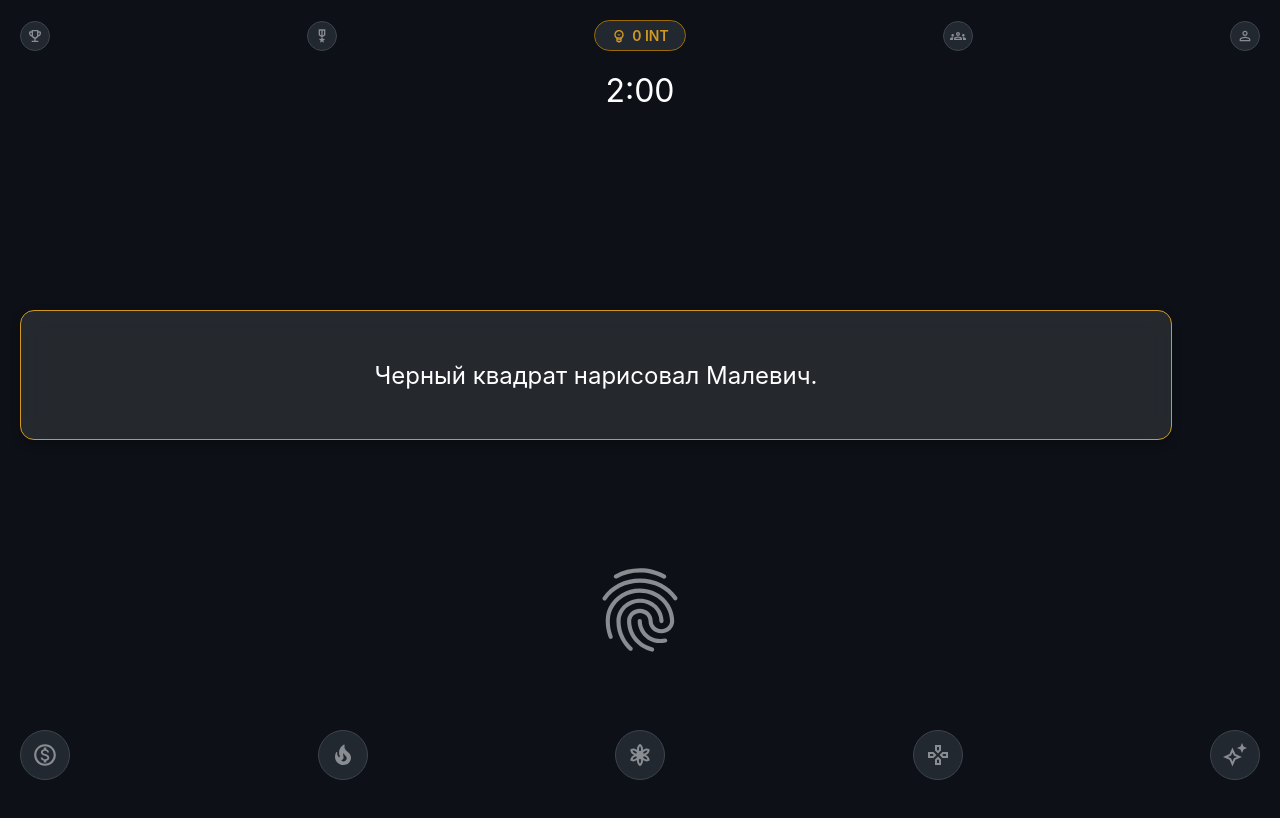
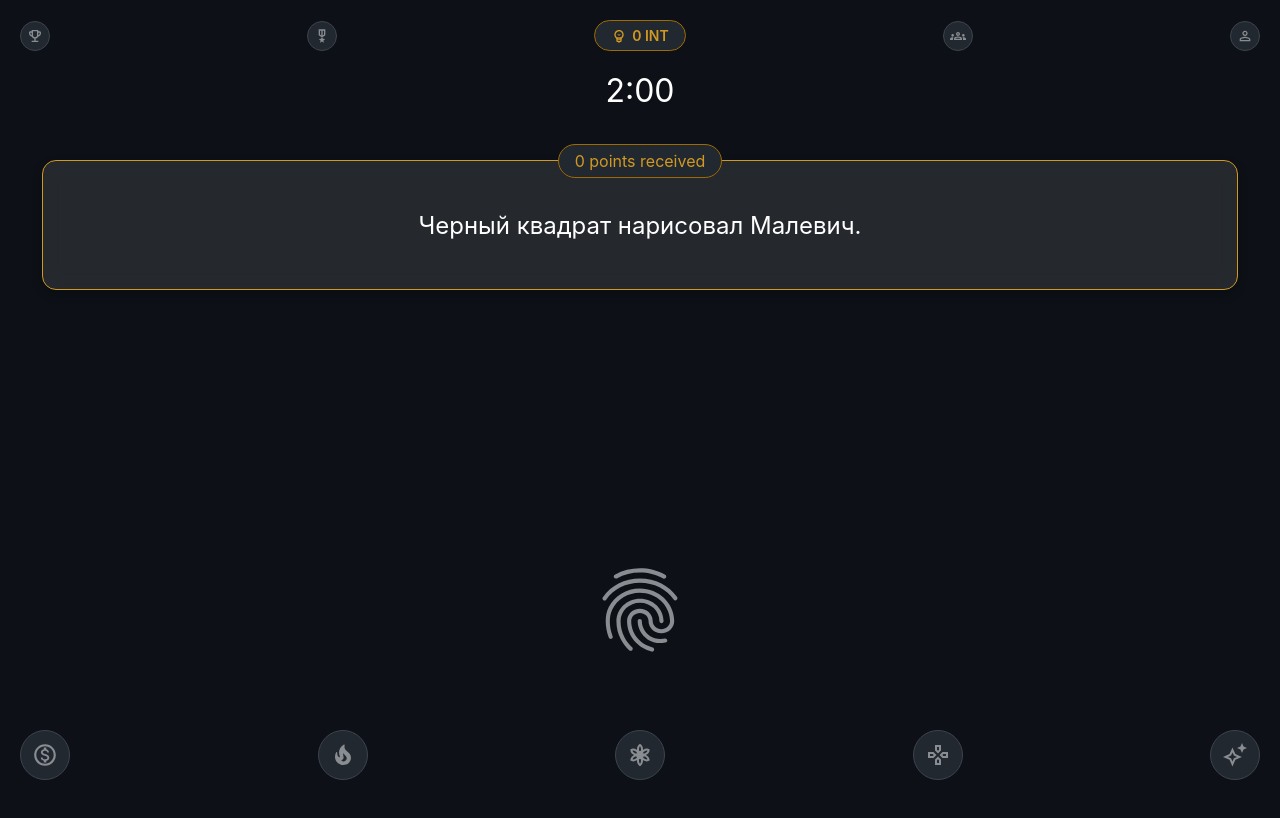
Before and after one commit to woodsmokeheart/alteriat, a React (Create React App) app: page / in a window 1280 px wide. Built offline with nearby package versions, Linux system fonts and the light colour scheme; a web font is replaced by a local one.

Commit message:
added points received

```diff
--- a/src/Pages/FarmPage/FarmPage.module.css
+++ b/src/Pages/FarmPage/FarmPage.module.css
@@ -17,11 +17,47 @@
   margin-bottom: 20px;
 }
 
-.carousel_facts {
+.carousel_container {
+  position: relative;
+  display: flex;
+  flex-direction: column;
+  align-items: center;
+  justify-content: center;
+  padding: 10px;
+  margin: 20px;
+  width: 95%;
+}
+
+.farm_score {
   position: absolute;
   right: 0;
   left: 0;
-  bottom: 45%;
+  top: -6px;
+  z-index: 1;
+  width: 100%;
+  display: flex;
+  justify-content: center;
+  align-items: center;
+}
+
+.farm_score p {
+  border-radius: 100px;
+  -webkit-border-radius: 100px;
+  -moz-border-radius: 100px;
+  -ms-border-radius: 100px;
+  -o-border-radius: 100px;
+
+  border: 0.5px solid #9e6a03;
+  background-color: #212830;
+  display: flex;
+  align-items: center;
+  justify-content: center;
+  flex-shrink: 0;
+  color: #d29922;
+  padding: 6px 16px;
+}
+
+.carousel_facts {
   font-size: 24px;
   color: #fff;
   text-align: center;
@@ -33,10 +69,7 @@
   -ms-border-radius: 14px;
   -o-border-radius: 14px;
 
-  padding: 10px;
-  margin: 20px;
-  width: 90%;
-
+  width: 100%;
   height: 130px;
   overflow: hidden;
   text-overflow: ellipsis;
--- a/src/Pages/FarmPage/FarmPage.tsx
+++ b/src/Pages/FarmPage/FarmPage.tsx
@@ -109,9 +109,15 @@ export const FarmPage = () => {
           <HeaderFarm />
           <div className={css.content}>
             <div className={css.timer}>{formatTime(timeLeft)}</div>
-            <div className={css.carousel_facts}>
-              <p key={currentFact}>{mockShortFacts[currentFact]}</p>
+            <div className={css.carousel_container}>
+              <div className={css.farm_score}>
+                <p>{farmScore} points received</p>
+              </div>
+              <div className={css.carousel_facts}>
+                <p key={currentFact}>{mockShortFacts[currentFact]}</p>
+              </div>
             </div>
+
             <div className={css.fingerprint_container}>
               {isRoundOver ? (
                 <button
```
